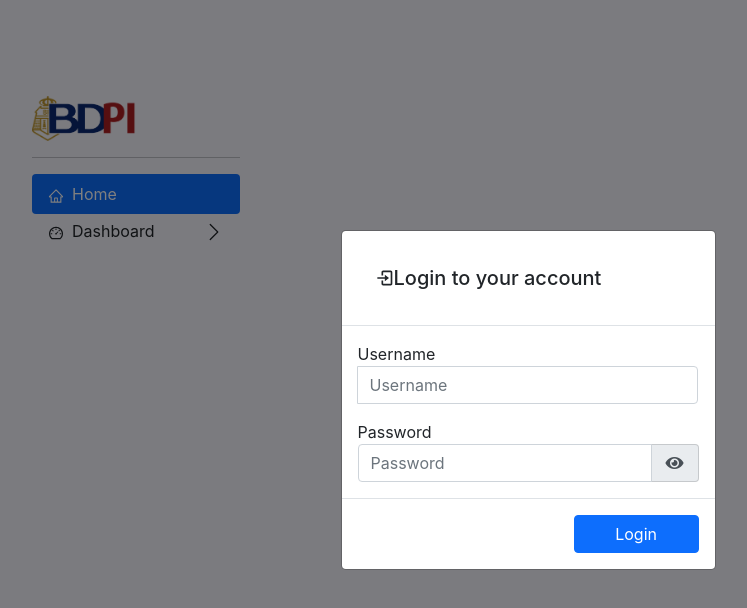
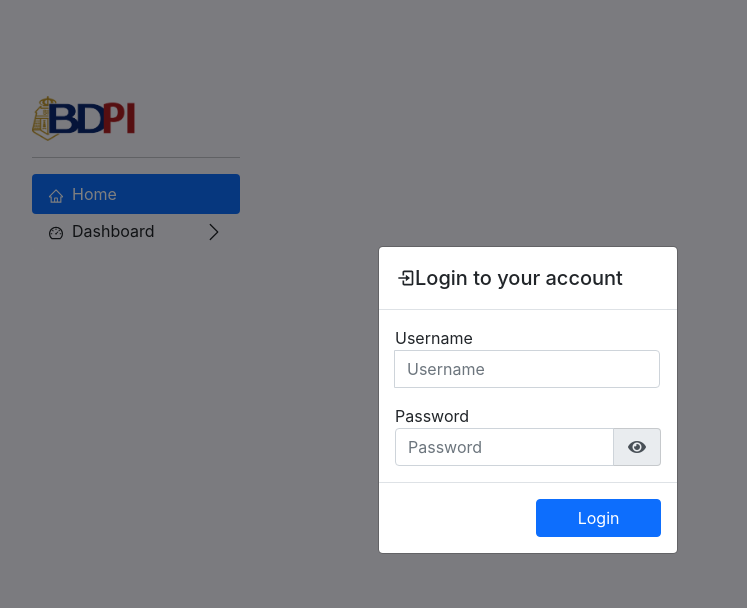
Before and after one commit to bryanlontoc06/banking_web_app, a React (Create React App) app: page /users in a window 1280 px wide. Shown: the top 608 px of the page, without its empty margins (112-859 px from the left). Built offline with nearby package versions, Linux system fonts and the light colour scheme.

Commit message:
- change login into react bootstrap

```diff
--- a/src/components/Layout/LoginComponent.js
+++ b/src/components/Layout/LoginComponent.js
@@ -1,27 +1,30 @@
 import React from 'react'
+import Button from 'react-bootstrap/Button';
+import Modal from 'react-bootstrap/Modal';
 
-const LoginModalComponent = ({loginAccount, LogIn, usernameInput, setUsernameInput, passwordInput, setPasswordInput, handleCheckUser, passwordState, handleShowPassword, handleHidePassword}) => {
-
-
-
+const LoginModalComponent = ({modalShow,setModalShow, loginAccount, LogIn, usernameInput, setUsernameInput, passwordInput, setPasswordInput, handleCheckUser, passwordState, handleShowPassword, handleHidePassword}) => {
 
     return (
         <>
-             <div className={`modal fade ${loginAccount.length === 0 && 'show'}`} id="exampleModalLive" tabIndex="-1" aria-labelledby="exampleModalLiveLabel" style={{display: loginAccount.length === 0 && "block"}} aria-modal="true" role="dialog">
-                <div className="login-modal-dialog modal-dialog modal-dialog-centered">
-                    <div className="modal-content login-modal">
-                    <div className="modal-header">
-                        <h5 className="modal-title" id="exampleModalLiveLabel"><LogIn/>Login to your account</h5>
-                    </div>
-                    <div className="modal-body">
+            <Modal
+                show={modalShow}
+                size="lg"
+                aria-labelledby="contained-modal-title-vcenter"
+                centered
+                backdrop="static"
+                keyboard={false}
+            >
+            <Modal.Header>
+                <Modal.Title id="contained-modal-title-vcenter" className="login-modal-title-container">
+                    <h5 className="modal-title log-in-account-title" id="exampleModalLiveLabel"><LogIn/>Login to your account</h5>
+                </Modal.Title>
+            </Modal.Header>
+            <Modal.Body>
                 <div className="account-row input-group mb-3">
                     <span>Username</span>
                     <input type="text" className="login form-control" placeholder="Username" onChange={(e) => setUsernameInput(e.target.value)} value={usernameInput}/>
                 </div>
-                        {/* <div className="account-row input-group mb-3">
-                            <span>Password</span>
-                            <input type="password" className="login form-control" placeholder="Password" onChange={(e) => setPasswordInput(e.target.value)} value={passwordInput}/>
-                        </div> */}
+
                 <div class="form-group">
                     <label>Password</label>
                     <div class="input-group" id="show_hide_password">
@@ -32,13 +35,11 @@ const LoginModalComponent = ({loginAccount, LogIn, usernameInput, setUsernameInp
                         </div>
                     </div>
                 </div>
-                    </div>
-                    <div className="modal-footer">
-                        <button type="button" className="btn btn-primary" onClick={() => handleCheckUser()}>Login</button>
-                    </div>
-                    </div>
-                </div>
-            </div>
+            </Modal.Body>
+            <Modal.Footer>
+                <Button onClick={() => handleCheckUser()}>Login</Button>
+            </Modal.Footer>
+            </Modal>
         </>
     )
 }
--- a/src/components/Layout/UserSectionComponent.js
+++ b/src/components/Layout/UserSectionComponent.js
@@ -12,7 +12,7 @@ const UserSectionComponent = ({loginAccount, handleSelectedMenu, handleLogout, d
                     <ul className="dropdown-menu text-small shadow" aria-labelledby="dropdownUser2">
                         <li><a className="dropdown-item" href="/profile" onClick={() => handleSelectedMenu()}>Profile</a></li>
                         <li><hr className="dropdown-divider"/></li>
-                        <li><a className="dropdown-item" href="/" onClick={() => handleLogout()}>Sign out</a></li>
+                        <li><div className="dropdown-item" onClick={() => handleLogout()}>Sign out</div></li>
                     </ul>
                 </div>
         </>
--- a/src/components/Layout/hooks.js
+++ b/src/components/Layout/hooks.js
@@ -6,6 +6,7 @@ import useMediaQuery from '@material-ui/core/useMediaQuery'
 
 const useHooks = () => {
 
+    const [modalShow, setModalShow] = useState(true);
     const matchesMD = useMediaQuery('(min-width: 768px)')
     const [usernameInput, setUsernameInput] = useState('')
     const [passwordInput, setPasswordInput] = useState('')
@@ -56,6 +57,9 @@ const useHooks = () => {
                 setIsAdmin(true)
                 setIsUser(false)
                 setLoginAccount(loginFilterAdmin)
+                setModalShow(false)
+                setUsernameInput('')
+                setPasswordInput('')
             }
             else {
                 alert('Wrong password. Please Try Again.')
@@ -68,6 +72,9 @@ const useHooks = () => {
                 setIsAdmin(false)
                 setIsUser(true)
                 setLoginAccount(loginFilterUser)
+                setModalShow(false)
+                setUsernameInput('')
+                setPasswordInput('')
             }
             else {
                 alert('Wrong password. Please Try Again.')
@@ -84,6 +91,7 @@ const useHooks = () => {
         setIsUser(false)
         setLoginAccount([])
         setSelected(0)
+        setModalShow(true)
     }
 
     const [passwordState, setPasswordState] = useState({
@@ -121,7 +129,9 @@ const useHooks = () => {
         passwordState,
         handleShowPassword,
         handleHidePassword,
-        setSelected
+        setSelected,
+        modalShow,
+        setModalShow
     }
 }
 
--- a/src/components/Layout/index.js
+++ b/src/components/Layout/index.js
@@ -59,7 +59,9 @@ const Index = () => {
         passwordState,
         handleShowPassword,
         handleHidePassword,
-        setSelected
+        setSelected,
+        modalShow,
+        setModalShow
     } = useHooks();
 
     return (
@@ -257,6 +259,8 @@ const Index = () => {
                 passwordState={passwordState}
                 handleShowPassword={handleShowPassword}
                 handleHidePassword={handleHidePassword}
+                modalShow={modalShow}
+                setModalShow={setModalShow}
             /> }
         </Router>
     </>
--- a/src/components/Layout/style.css
+++ b/src/components/Layout/style.css
@@ -222,3 +222,18 @@ a {
 .mobile-links {
     width: 100%
 }
+
+.log-in-account-title {
+    padding: unset !important;
+}
+
+.login-modal-title-container {
+    padding: 0rem !important;
+}
+
+@media (min-width: 480px){
+    .modal-dialog {
+        max-width: 300px;
+        margin: 1.75rem auto;
+    }
+}
```
Lines whose indentation alone changed are shown as unchanged.
